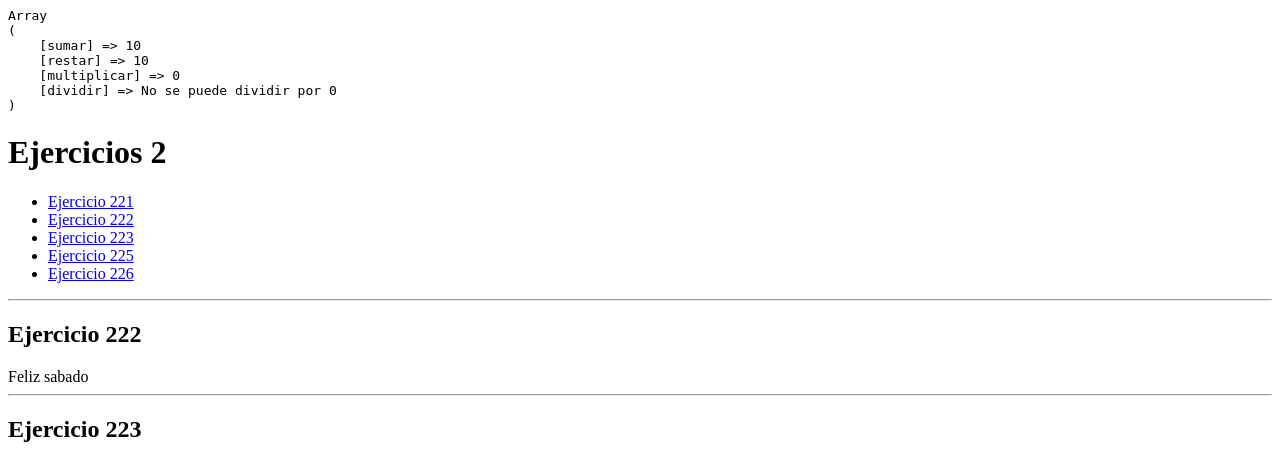
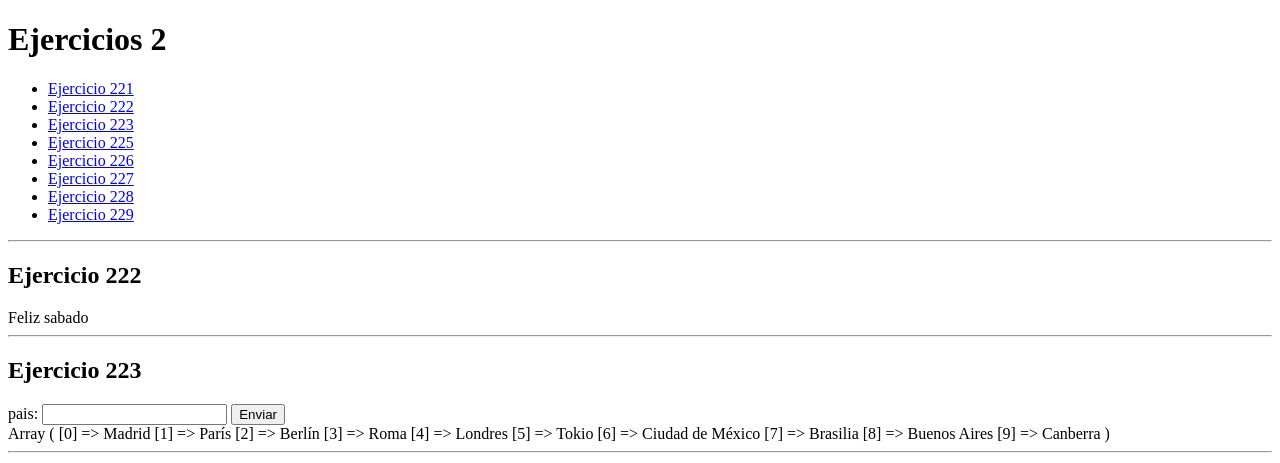
Before and after one commit to PabloCCEducacyl/DWES, a PHP site: page /ejercicios2.php in a window 1280 px wide. Shown: the top 463 px of the page. Run offline with PHP 8.4, Linux system fonts and the light colour scheme.

Commit message:
index acabado

```diff
--- a/ejercicios2/228arrayFunciones.php
+++ b/ejercicios2/228arrayFunciones.php
@@ -19,6 +19,3 @@
         }
         return $res;
     }
-    echo "<pre>";
-    print_r(cuentas228(10, 0));
-    echo "</pre>";
--- a/ejercicios2/ejercicios2.php
+++ b/ejercicios2/ejercicios2.php
@@ -22,6 +22,9 @@
         <li><a href="#223">Ejercicio 223</a></li>
         <li><a href="#225">Ejercicio 225</a></li>
         <li><a href="#226">Ejercicio 226</a></li>
+        <li><a href="#227">Ejercicio 227</a></li>
+        <li><a href="#228">Ejercicio 228</a></li>
+        <li><a href="#229">Ejercicio 229</a></li>
     </ul>
     <hr>
     <h2 id="222">Ejercicio 222</h2>
```
